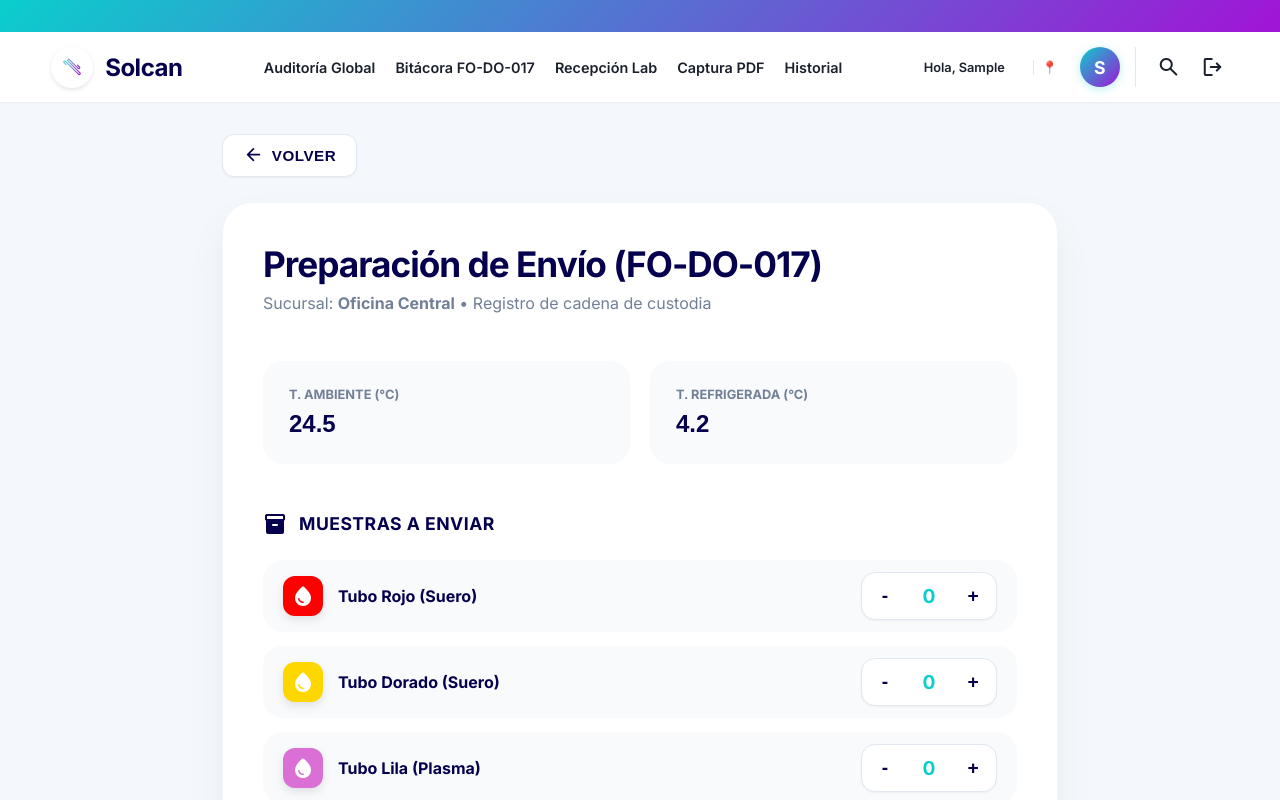
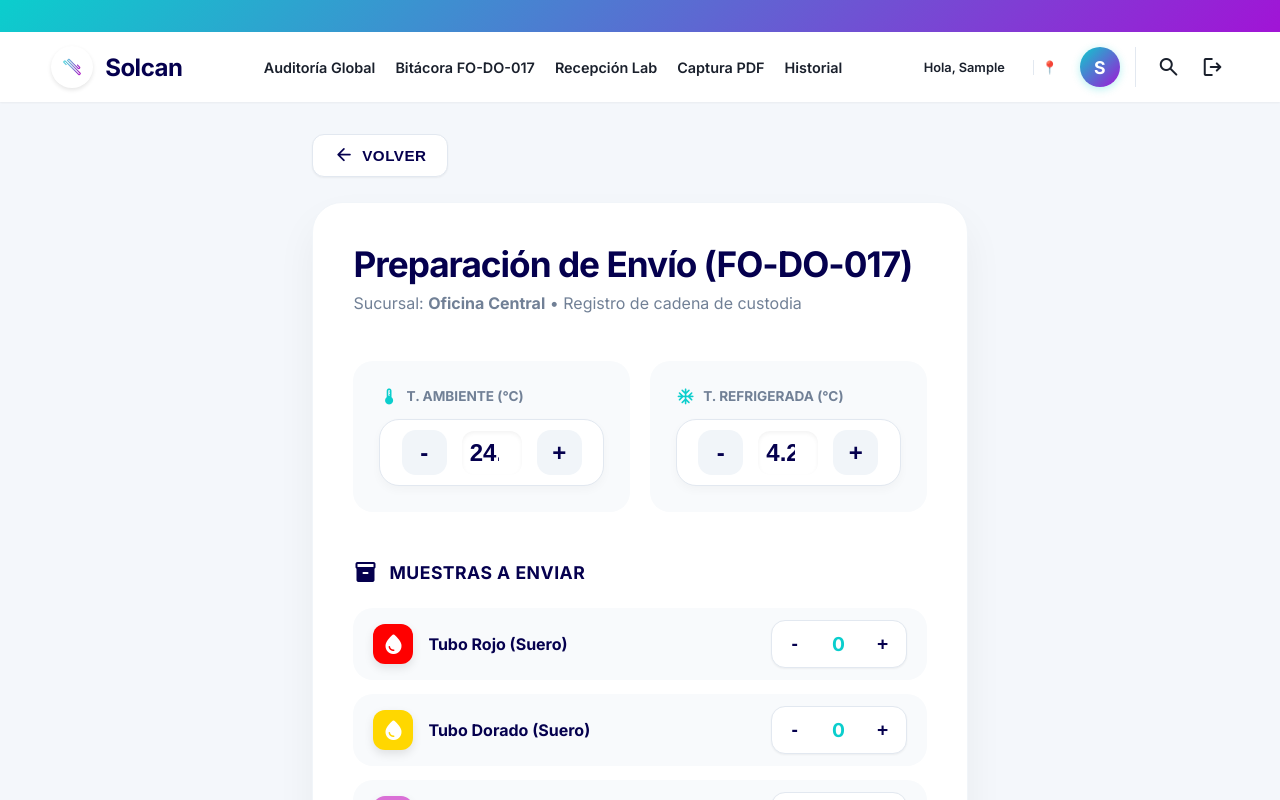
Before and after one commit to soprtepremed/plataforma-solcan, a React (Vite) app: page /logistica/envio in a window 1280 px wide. Shown: the top 800 px of the page. Built offline with nearby package versions, Linux system fonts and the light colour scheme; sample sign-in values are in the browser's storage.

Commit message:
feat(logistica): formato 24h, controles premium temp y bloqueo de firma multi-area

```diff
--- a/src/pages/dashboard/EnvioMuestras.jsx
+++ b/src/pages/dashboard/EnvioMuestras.jsx
@@ -182,13 +182,21 @@ export default function EnvioMuestras() {
 
         <div className={styles.tempGrid}>
           <div className={`${styles.tempBox} ${isAmbAlert ? styles.alert : ''}`}>
-            <label>T. Ambiente (°C)</label>
-            <input type="number" step="0.1" value={tempAmb} onChange={(e) => setTempAmb(parseFloat(e.target.value))} />
+            <label><span className="material-symbols-rounded">device_thermostat</span> T. Ambiente (°C)</label>
+            <div className={styles.stepperContainer}>
+              <button className={styles.stepperBtn} onClick={() => setTempAmb(prev => parseFloat((prev - 0.5).toFixed(1)))}>-</button>
+              <input type="number" step="0.1" value={tempAmb} onChange={(e) => setTempAmb(parseFloat(e.target.value))} />
+              <button className={styles.stepperBtn} onClick={() => setTempAmb(prev => parseFloat((prev + 0.5).toFixed(1)))}>+</button>
+            </div>
             {isAmbAlert && <small>⚠️ Fuera de rango</small>}
           </div>
           <div className={`${styles.tempBox} ${isRefAlert ? styles.alert : ''}`}>
-            <label>T. Refrigerada (°C)</label>
-            <input type="number" step="0.1" value={tempRef} onChange={(e) => setTempRef(parseFloat(e.target.value))} />
+            <label><span className="material-symbols-rounded">ac_unit</span> T. Refrigerada (°C)</label>
+            <div className={styles.stepperContainer}>
+              <button className={styles.stepperBtn} onClick={() => setTempRef(prev => parseFloat((prev - 0.5).toFixed(1)))}>-</button>
+              <input type="number" step="0.1" value={tempRef} onChange={(e) => setTempRef(parseFloat(e.target.value))} />
+              <button className={styles.stepperBtn} onClick={() => setTempRef(prev => parseFloat((prev + 0.5).toFixed(1)))}>+</button>
+            </div>
             {isRefAlert && <small>⚠️ Crítico: Verificar Gel</small>}
           </div>
         </div>
--- a/src/pages/dashboard/EnvioMuestras.module.css
+++ b/src/pages/dashboard/EnvioMuestras.module.css
@@ -143,13 +143,67 @@
 }
 
 .tempBox input {
-  width: 100%;
+  width: 60px;
   border: none;
-  background: transparent;
+  background: white;
+  padding: 8px;
+  border-radius: 12px;
   font-size: 1.5rem;
   font-weight: 800;
   color: var(--co-primary);
   outline: none;
+  text-align: center;
+  box-shadow: inset 0 2px 4px rgba(0,0,0,0.05);
+}
+
+.stepperContainer {
+  display: flex;
+  align-items: center;
+  gap: 15px;
+  justify-content: center;
+  background: white;
+  padding: 10px;
+  border-radius: 20px;
+  box-shadow: 0 4px 10px rgba(0,0,0,0.03);
+  border: 1.5px solid #E2E8F0;
+}
+
+.stepperBtn {
+  width: 45px;
+  height: 45px;
+  border-radius: 14px;
+  border: none;
+  background: #F1F5F9;
+  color: var(--co-primary);
+  font-size: 1.5rem;
+  font-weight: 900;
+  cursor: pointer;
+  display: flex;
+  align-items: center;
+  justify-content: center;
+  transition: all 0.2s;
+}
+
+.stepperBtn:hover {
+  background: var(--co-primary);
+  color: white;
+  transform: scale(1.1);
+}
+
+.tempBox label {
+  font-size: 0.85rem;
+  font-weight: 800;
+  color: var(--co-text-muted);
+  text-transform: uppercase;
+  display: flex;
+  align-items: center;
+  gap: 8px;
+  margin-bottom: 5px;
+}
+
+.tempBox label span {
+  font-size: 1.2rem;
+  color: var(--co-accent);
 }
 
 .tempBox.alert {
--- a/src/pages/dashboard/LogisticaBitacora.jsx
+++ b/src/pages/dashboard/LogisticaBitacora.jsx
@@ -232,7 +232,7 @@ export default function LogisticaBitacora() {
                       row.sucursal === 'Plaza Cedros' ? 'PC' : row.sucursal}
                    </strong>
                 </td>
-                <td>{row.hora_recoleccion ? new Date(row.hora_recoleccion).toLocaleTimeString([], {hour: '2-digit', minute:'2-digit'}) : '---'}</td>
+                <td>{row.hora_recoleccion ? new Date(row.hora_recoleccion).toLocaleTimeString([], {hour: '2-digit', minute:'2-digit', hour12: false}) : '---'}</td>
 
                 {/* Sanguineas */}
                 <td className={styles.cellQty}>{renderQty(row.s_rojo)}</td>
--- a/src/pages/dashboard/MensajeroDashboard.jsx
+++ b/src/pages/dashboard/MensajeroDashboard.jsx
@@ -127,7 +127,7 @@ export default function MensajeroDashboard() {
                       <h4>Sucursal: {envio.sucursal}</h4>
                       <p className={styles.timestamp}>
                         <span className="material-symbols-rounded">schedule</span>
-                        Listo hace: {new Date(envio.created_at).toLocaleTimeString()}
+                        Listo hace: {new Date(envio.created_at).toLocaleTimeString([], { hour: '2-digit', minute: '2-digit', hour12: false })}
                       </p>
                     </div>
                   </div>
--- a/src/pages/dashboard/VerificacionMatriz.jsx
+++ b/src/pages/dashboard/VerificacionMatriz.jsx
@@ -267,7 +267,7 @@ export default function VerificacionMatriz() {
                 {isRecibido && !expandedIds.includes(envio.id) && (
                   <div className={styles.collapsedSummary} onClick={() => toggleExpand(envio.id)}>
                     <div className={styles.summaryInfo}>
-                      <span>📅 {new Date(envio.hora_recepcion || envio.created_at).toLocaleDateString()} <span style={{marginLeft:'5px', color:'var(--co-accent)'}}>🕒 {new Date(envio.hora_recepcion || envio.created_at).toLocaleTimeString([], { hour: '2-digit', minute: '2-digit' })}</span></span>
+                      <span>📅 {new Date(envio.hora_recepcion || envio.created_at).toLocaleDateString()} <span style={{marginLeft:'5px', color:'var(--co-accent)'}}>🕒 {new Date(envio.hora_recepcion || envio.created_at).toLocaleTimeString([], { hour: '2-digit', minute: '2-digit', hour12: false })}</span></span>
                       <span>👤 {envio.recibido_por || 'Sistema'}</span>
                     </div>
                   </div>
@@ -282,6 +282,14 @@ export default function VerificacionMatriz() {
                         <p>🚛 <strong>Esperando Recolección</strong> • Sucursal solicitó transporte</p>
                         <div className={styles.waitingNotice}>📍 No se puede recibir en Matriz hasta que un chofer lo recolecte.</div>
                       </>
+                    ) : envio[`a_${areaRecibe}_user`] ? (
+                      <div className={styles.areaAlreadyDone}>
+                        <span className="material-symbols-rounded">verified_user</span>
+                        <div>
+                          <p><strong>{AREAS_SOLCAN.find(a => a.key === areaRecibe)?.label} Procesado</strong></p>
+                          <small>Firmado por: {envio[`a_${areaRecibe}_user`]} a las {envio[`a_${areaRecibe}_time`]}h</small>
+                        </div>
+                      </div>
                     ) : (
                       <>
                         <p>🚚 Muestras en camino • Chofer: <strong>{envio.mensajero_id}</strong></p>
@@ -337,12 +345,24 @@ export default function VerificacionMatriz() {
 
                     <div className={styles.tempBox}>
                         <div className={`${styles.tempItem} ${(!isNaN(parseFloat(envio.t_rec.amb)) && (parseFloat(envio.t_rec.amb) < 20 || parseFloat(envio.t_rec.amb) > 29)) ? styles.tempDanger : ''}`}>
-                           <label>Ambiente Arribo</label>
-                           {isRecibido ? <span>{envio.t_rec.amb}°C</span> : <input type="number" step="0.1" value={envio.t_rec.amb} onChange={(e) => setEnvios(prev => prev.map(ev => ev.id === envio.id ? {...ev, t_rec: {...ev.t_rec, amb: e.target.value}} : ev))} />}
+                           <label><span className="material-symbols-rounded">device_thermostat</span> Ambiente Arribo (°C)</label>
+                           {isRecibido ? <span>{envio.t_rec.amb}°C</span> : (
+                             <div className={styles.stepperContainer}>
+                               <button className={styles.stepperBtn} onClick={() => setEnvios(prev => prev.map(ev => ev.id === envio.id ? {...ev, t_rec: {...ev.t_rec, amb: parseFloat((parseFloat(ev.t_rec.amb) - 0.5).toFixed(1))}} : ev))}>-</button>
+                               <input type="number" step="0.1" value={envio.t_rec.amb} onChange={(e) => setEnvios(prev => prev.map(ev => ev.id === envio.id ? {...ev, t_rec: {...ev.t_rec, amb: e.target.value}} : ev))} />
+                               <button className={styles.stepperBtn} onClick={() => setEnvios(prev => prev.map(ev => ev.id === envio.id ? {...ev, t_rec: {...ev.t_rec, amb: parseFloat((parseFloat(ev.t_rec.amb) + 0.5).toFixed(1))}} : ev))}>+</button>
+                             </div>
+                           )}
                         </div>
                         <div className={`${styles.tempItem} ${(!isNaN(parseFloat(envio.t_rec.ref)) && (parseFloat(envio.t_rec.ref) < 2 || parseFloat(envio.t_rec.ref) > 7)) ? styles.tempDanger : ''}`}>
-                           <label>Refri Arribo</label>
-                           {isRecibido ? <span>{envio.t_rec.ref}°C</span> : <input type="number" step="0.1" value={envio.t_rec.ref} onChange={(e) => setEnvios(prev => prev.map(ev => ev.id === envio.id ? {...ev, t_rec: {...ev.t_rec, ref: e.target.value}} : ev))} />}
+                           <label><span className="material-symbols-rounded">ac_unit</span> Refri Arribo (°C)</label>
+                           {isRecibido ? <span>{envio.t_rec.ref}°C</span> : (
+                             <div className={styles.stepperContainer}>
+                               <button className={styles.stepperBtn} onClick={() => setEnvios(prev => prev.map(ev => ev.id === envio.id ? {...ev, t_rec: {...ev.t_rec, ref: parseFloat((parseFloat(ev.t_rec.ref) - 0.5).toFixed(1))}} : ev))}>-</button>
+                               <input type="number" step="0.1" value={envio.t_rec.ref} onChange={(e) => setEnvios(prev => prev.map(ev => ev.id === envio.id ? {...ev, t_rec: {...ev.t_rec, ref: e.target.value}} : ev))} />
+                               <button className={styles.stepperBtn} onClick={() => setEnvios(prev => prev.map(ev => ev.id === envio.id ? {...ev, t_rec: {...ev.t_rec, ref: parseFloat((parseFloat(ev.t_rec.ref) + 0.5).toFixed(1))}} : ev))}>+</button>
+                             </div>
+                           )}
                         </div>
                     </div>
 
--- a/src/pages/dashboard/VerificacionMatriz.module.css
+++ b/src/pages/dashboard/VerificacionMatriz.module.css
@@ -202,6 +202,42 @@
   text-align: center;
 }
 
+/* Transit Summary - Bloqueo de Área */
+.areaAlreadyDone {
+  display: flex !important;
+  align-items: center;
+  gap: 15px;
+  background: white !important;
+  border: 2px solid #10B981;
+  padding: 1.5rem !important;
+  border-radius: 20px;
+  color: #065F46;
+  text-align: left !important;
+  box-shadow: 0 4px 15px rgba(16, 185, 129, 0.1);
+  animation: fadeIn 0.4s ease-out;
+}
+
+.areaAlreadyDone span {
+  font-size: 32px;
+  color: #10B981;
+}
+
+.areaAlreadyDone p {
+  margin: 0;
+  font-size: 0.95rem;
+  font-weight: 800;
+  letter-spacing: -0.2px;
+}
+
+.areaAlreadyDone small {
+  color: #059669;
+  font-weight: 600;
+  font-size: 0.8rem;
+  text-transform: uppercase;
+  margin-top: 2px;
+  display: block;
+}
+
 .startBtn {
   background: var(--co-accent);
   color: white;
@@ -257,9 +293,64 @@
   100% { box-shadow: 0 0 0 0 rgba(239, 68, 68, 0); }
 }
 
-.tempItem label { font-size: 0.7rem; font-weight: 800; color: #64748B; text-transform: uppercase; }
-.tempItem input { border: 1.5px solid #E2E8F0; border-radius: 10px; padding: 6px; font-weight: 800; outline: none; }
-.tempItem span { font-weight: 800; color: var(--co-primary); font-size: 1.1rem; }
+.tempItem label {
+  font-size: 0.75rem;
+  font-weight: 800;
+  color: #64748B;
+  text-transform: uppercase;
+  display: flex;
+  align-items: center;
+  gap: 6px;
+  margin-bottom: 8px;
+}
+.tempItem label span { color: var(--co-accent); font-size: 1.1rem; }
+
+.tempItem input {
+  width: 60px;
+  border: none;
+  background: white;
+  padding: 8px;
+  border-radius: 10px;
+  font-size: 1.2rem;
+  font-weight: 800;
+  color: var(--co-primary);
+  outline: none;
+  text-align: center;
+  box-shadow: inset 0 2px 4px rgba(0,0,0,0.05);
+}
+
+.stepperContainer {
+  display: flex;
+  align-items: center;
+  gap: 10px;
+  background: white;
+  padding: 5px;
+  border-radius: 15px;
+  border: 1.5px solid #E2E8F0;
+}
+
+.stepperBtn {
+  width: 36px;
+  height: 36px;
+  border-radius: 10px;
+  border: none;
+  background: #F1F5F9;
+  color: var(--co-primary);
+  font-size: 1.2rem;
+  font-weight: 900;
+  cursor: pointer;
+  display: flex;
+  align-items: center;
+  justify-content: center;
+  transition: all 0.2s;
+}
+
+.stepperBtn:hover {
+  background: var(--co-primary);
+  color: white;
+}
+
+.tempItem span { font-weight: 800; color: var(--co-primary); font-size: 1.2rem; }
 
 .observationBox {
   width: 100%;
```
